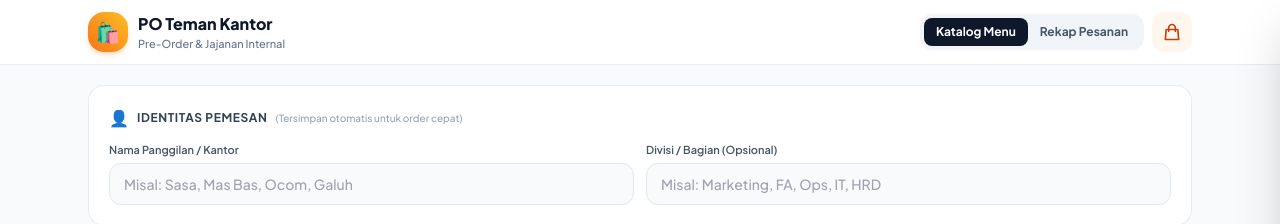
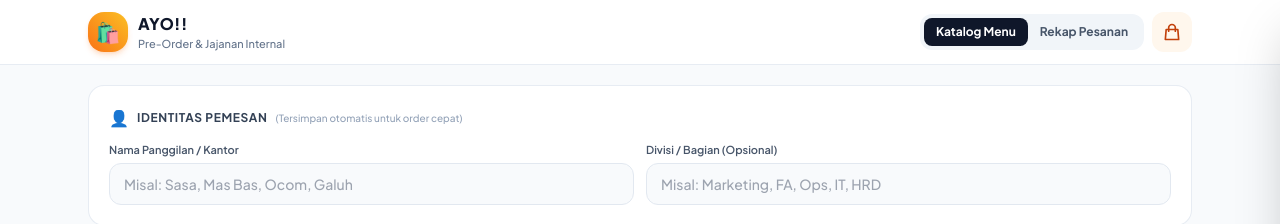
Before and after one commit to pakzuh/order-usaha-kantor, a plain HTML site: page index.html in a window 1280 px wide. Shown: the top 224 px of the page. Drawn offline with nearby package versions, Linux system fonts and the light colour scheme.

Commit message:
style: update brand title to AYO!!

```diff
--- a/index.html
+++ b/index.html
@@ -3,7 +3,7 @@
 <head>
   <meta charset="UTF-8">
   <meta name="viewport" content="width=device-width, initial-scale=1.0">
-  <title>PO Teman Kantor - Portal Pre-Order Terpadu</title>
+  <title>AYO!! - Portal Pre-Order Terpadu</title>
   <!-- Tailwind CSS -->
   <script src="https://cdn.tailwindcss.com"></script>
   <!-- Google Fonts: Plus Jakarta Sans -->
@@ -34,7 +34,7 @@
           🛍️
         </div>
         <div>
-          <h1 class="font-extrabold text-slate-900 text-sm sm:text-base leading-tight">PO Teman Kantor</h1>
+          <h1 class="font-extrabold text-slate-900 text-sm sm:text-base leading-tight tracking-wide">AYO!!</h1>
           <p class="text-[11px] text-slate-500 font-medium">Pre-Order & Jajanan Internal</p>
         </div>
       </div>
```
Also changed, not shown: 1 other file.
